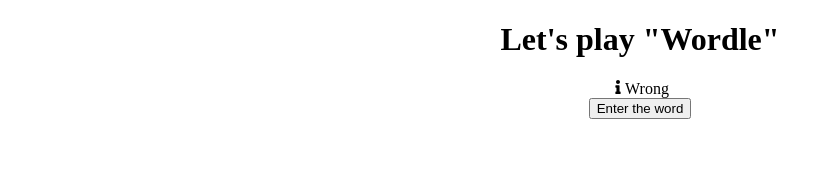
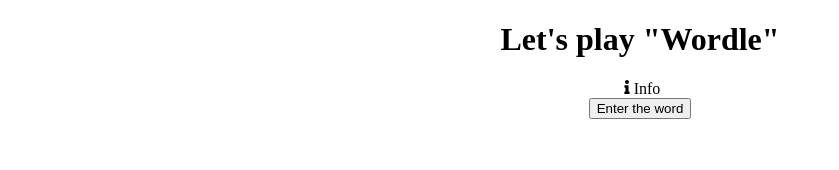
Before and after one commit to dariametelitsa/wordle, a React (Create React App) app: page / in a window 1280 px wide. Shown: the top 170 px of the page, without its empty margins (0-839 px from the left). Built offline with nearby package versions, Linux system fonts and the light colour scheme.

Commit message:
added tip position

```diff
--- a/src/components/field/Field.tsx
+++ b/src/components/field/Field.tsx
@@ -31,7 +31,7 @@
         //     <SideVarIcon text={'tooltip'} icon={<FaBeer size={'28'}/>}/>
         // </div>
         <div className="flex justify-center items-center w-full flex-col gap-2 mt-8">
-            <Word word={currentState}></Word> <Tip text={'Wrong'}/>
+            <Word word={currentState} tip={'Info'}></Word>
             <Word word={currentState2}></Word>
             <Word word={currentState}></Word>
             <Word word={currentState}></Word>
--- a/src/components/tips/Tip.tsx
+++ b/src/components/tips/Tip.tsx
@@ -2,9 +2,9 @@
 import { FaInfo } from "react-icons/fa";
 
 type TipProps = {
-
+    text: string
 };
-export const Tip = ({text}: {text: string}) => {
+export const Tip = ({text}: TipProps) => {
     return (
         <div className={'tip'}>
             <FaInfo size={'14'}/>
--- a/src/components/word/Word.tsx
+++ b/src/components/word/Word.tsx
@@ -1,6 +1,7 @@
 // @flow
 import * as React from 'react';
 import { Letter, LetterState } from "../letter/Letter";
+import { Tip } from "../tips/Tip";
 
 export type wordType = {
     letter?: string;
@@ -9,16 +10,18 @@
 
 type WordProps = {
     word: wordType[];
+    tip?: string;
 };
 
-export const Word = ({word}: WordProps) => {
+export const Word = ({word, tip}: WordProps) => {
     return (
-        <div className={'flex justify-center items-center gap-2'}>
+        <div className={'flex justify-center items-center gap-2 relative'}>
             {
                 word.map(letter => {
                     return <Letter state={letter.state} letter={letter.letter}></Letter>
                 })
             }
+            {tip && <Tip text={tip}/>}
         </div>
     );
 };
--- a/src/index.css
+++ b/src/index.css
@@ -11,7 +11,7 @@
     /*}*/
 
     .tip {
-        @apply absolute w-auto p-2 m-2 min-w-max left-14 rounded-md bg-gray-700 shadow-md text-white text-xs font-bold transition-all duration-100 origin-left flex gap-1;
+        @apply absolute w-auto p-2 rounded-md bg-gray-700 shadow-md text-white text-xs font-bold transition-all duration-100 origin-left flex gap-1 max-w-custom right-0 translate-x-[calc(100%+12px)];
     }
 }
 
```
Also changed, not shown: 1 other file (tests, documents, lock files or other folders).
